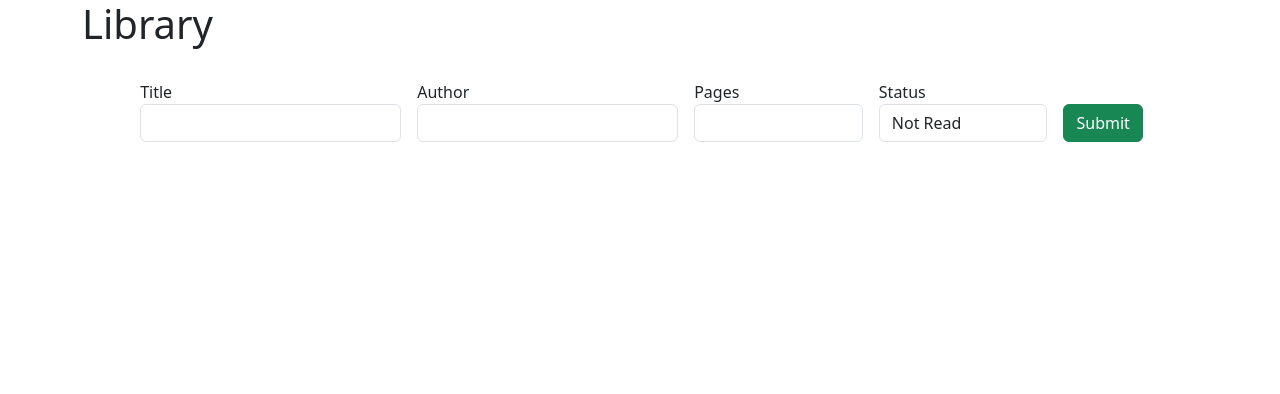
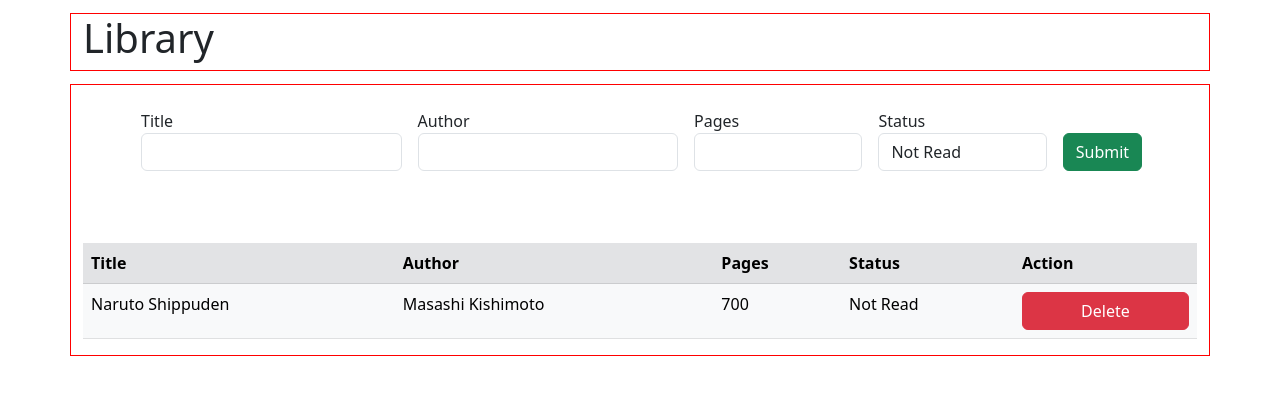
Before and after one commit to bangueco/library, a plain HTML site: page index.html in a window 1280 px wide. Drawn offline with Linux system fonts and the light colour scheme.

Commit message:
Simple user experimental interface

```diff
--- a/assets/css/style.css
+++ b/assets/css/style.css
@@ -0,0 +1,54 @@
+/*
+  1. Use a more-intuitive box-sizing model.
+*/
+*, *::before, *::after {
+  box-sizing: border-box;
+}
+/*
+  2. Remove default margin
+*/
+* {
+  margin: 0;
+}
+/*
+  Typographic tweaks!
+  3. Add accessible line-height
+  4. Improve text rendering
+*/
+body {
+  line-height: 1.5;
+  -webkit-font-smoothing: antialiased;
+}
+/*
+  5. Improve media defaults
+*/
+img, picture, video, canvas, svg {
+  display: block;
+  max-width: 100%;
+}
+/*
+  6. Remove built-in form typography styles
+*/
+input, button, textarea, select {
+  font: inherit;
+}
+/*
+  7. Avoid text overflows
+*/
+p, h1, h2, h3, h4, h5, h6 {
+  overflow-wrap: break-word;
+}
+/*
+  8. Create a root stacking context
+*/
+#root, #__next {
+  isolation: isolate;
+}
+
+header {
+  padding: 0.8rem;
+}
+
+.container {
+  border: 1px solid red;
+}
--- a/index.html
+++ b/index.html
@@ -37,10 +37,25 @@
           </select>
         </div>
         <div class="col-sm-1 align-self-end p-2">
-            <button class="btn btn-success">Submit</button>
+            <button class="add-book btn btn-success">Submit</button>
         </div>
       </div>
     </form>
+    <table class="table p-5 mt-5">
+      <thead class="table-secondary">
+        <tr>
+          <th>Title</th>
+          <th>Author</th>
+          <th>Pages</th>
+          <th>Status</th>
+          <th>Action</th>
+        </tr>
+      </thead>
+      <tbody class="table-light books_table">
+
+      </tbody>
+    </table>
   </main>
+  <script src="./assets/javascript/index.js"></script>
 </body>
 </html>
```
